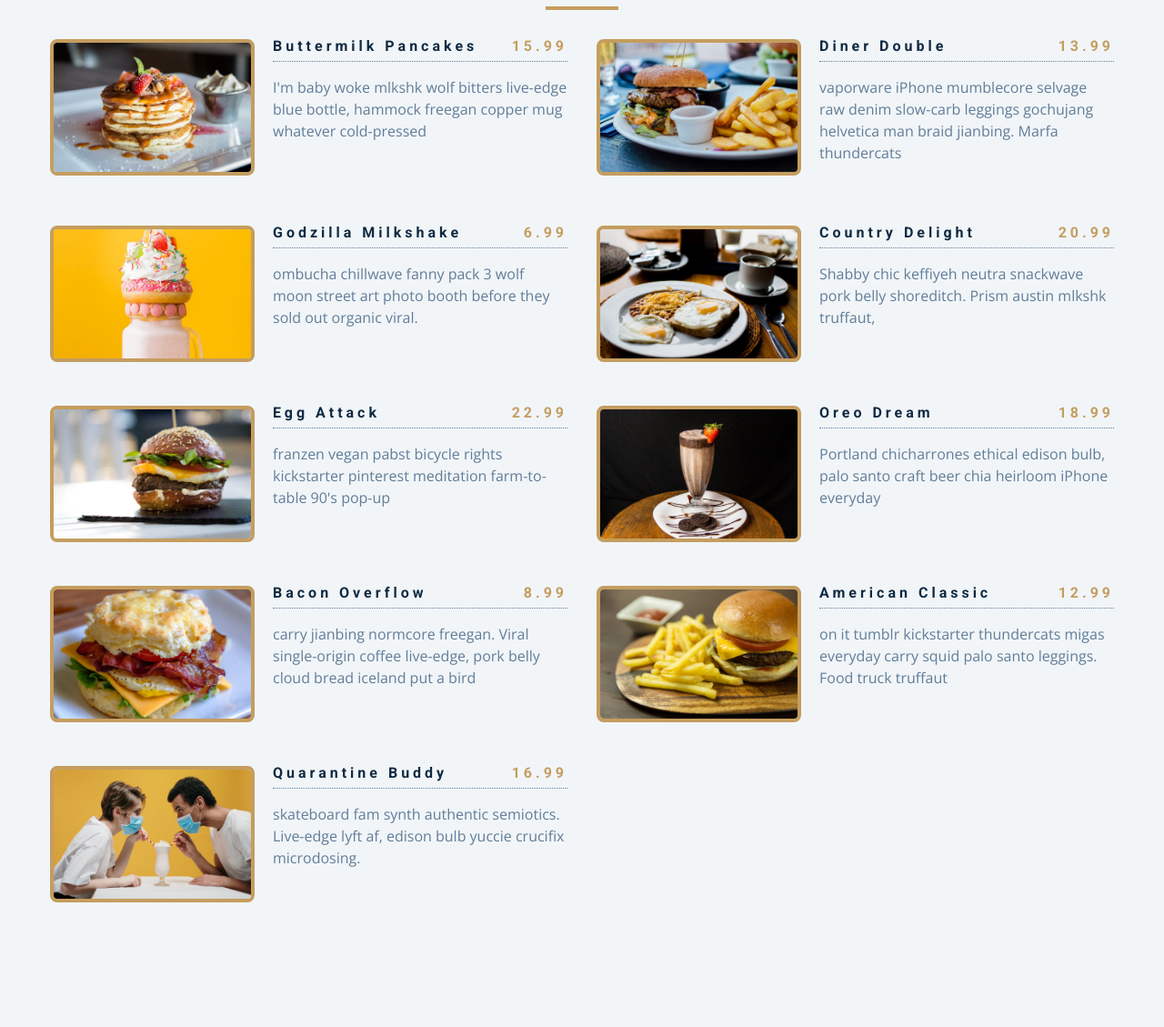
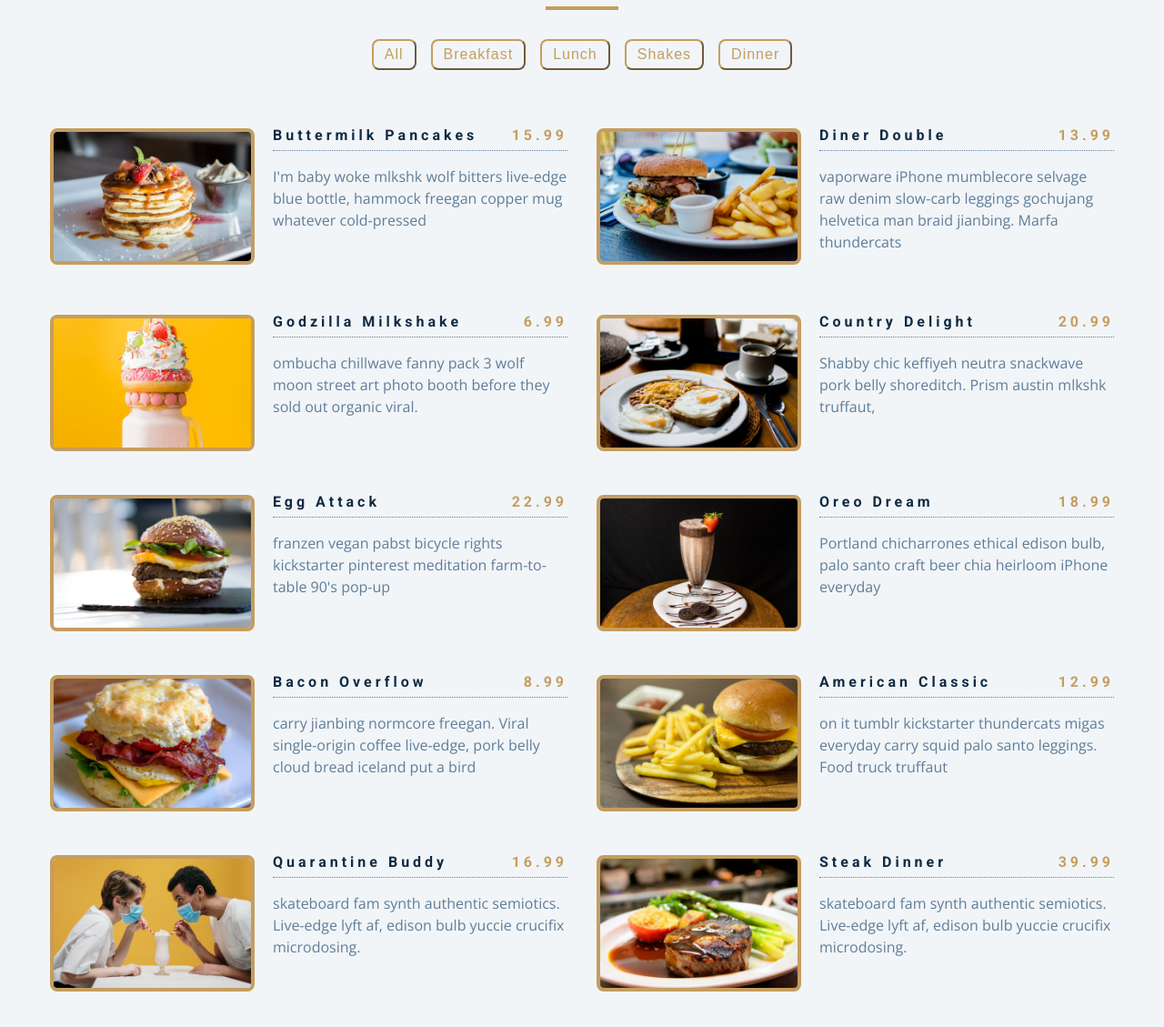
Before and after one commit to RodrigoN01/15-VanillaJS-Projects, a plain HTML site: page menu/index.html in a window 1280 px wide. Shown: the part 125-1254 px from the top of the page at 91% size. Before the commit the page ends 1197 px from the top, so only its background shows below. Drawn offline with nearby package versions, Linux system fonts and the light colour scheme.

Commit message:
added filter functionality to menu project

```diff
--- a/menu/index.html
+++ b/menu/index.html
@@ -18,11 +18,16 @@
     </div>
 
     <!-- filter buttons -->
-
+    <div class="btn-container">
+      <!-- <button class="filter-btn" type="button" data-id="all">all</button>
+      <button class="filter-btn" type="button" data-id="breakfast">breakfast</button>
+      <button class="filter-btn" type="button" data-id="lunch">lunch</button>
+      <button class="filter-btn" type="button" data-id="shakes">shakes</button> -->
+    </div>
     <!-- menu items -->
     <div class="section-center">
       <!-- single item -->
-      <article class="menu-item">
+      <!-- <article class="menu-item">
         <img src="./img/menu-item.jpeg" alt="menu img" class="photo">
         <div class="item-info">
           <header>
@@ -33,7 +38,7 @@
             iste dicta corporis
             odit et quo delectus.</p>
         </div>
-      </article>
+      </article> -->
       <!-- end single item -->
     </div>
   </section>
--- a/menu/script.js
+++ b/menu/script.js
@@ -72,16 +72,28 @@ const menu = [
     img: './img/item-9.jpeg',
     desc: `skateboard fam synth authentic semiotics. Live-edge lyft af, edison bulb yuccie crucifix microdosing.`,
   },
+  {
+    id: 10,
+    title: 'steak dinner',
+    category: 'dinner',
+    price: 39.99,
+    img: './img/item-10.jpeg',
+    desc: `skateboard fam synth authentic semiotics. Live-edge lyft af, edison bulb yuccie crucifix microdosing.`,
+  },
 ];
 
 // DOM selection
 const sectionCenter = document.querySelector('.section-center');
+const container = document.querySelector('.btn-container');
 
 // populate the page on page load
-window.addEventListener('DOMContentLoaded', displayMenuItems(menu));
+window.addEventListener('DOMContentLoaded', () => {
+  displayMenuItems(menu);
+  displayMenuButtons();
+});
 
 function displayMenuItems(menuItems) {
-  let displayMenu = menuItems
+  const displayMenu = menuItems
     .map(
       item => `
       <article class="menu-item">
@@ -99,3 +111,39 @@ function displayMenuItems(menuItems) {
     .join('');
   sectionCenter.innerHTML = displayMenu;
 }
+
+function displayMenuButtons() {
+  const categories = menu.reduce(
+    (values, item) => {
+      if (!values.includes(item.category)) {
+        values.push(item.category);
+      }
+      return values;
+    },
+    ['all']
+  );
+  const categoryBtns = categories
+    .map(
+      category =>
+        `<button class="filter-btn" type="button" data-id=${category}>${category}</button>`
+    )
+    .join('');
+  container.innerHTML = categoryBtns;
+  const filterBtns = container.querySelectorAll('.filter-btn');
+  // filter items
+  filterBtns.forEach(btn => {
+    btn.addEventListener('click', e => {
+      const category = e.currentTarget.dataset.id;
+      const menuCategory = menu.filter(menuItem => {
+        if (menuItem.category === category) {
+          return menuItem;
+        }
+      });
+      if (category === 'all') {
+        displayMenuItems(menu);
+      } else {
+        displayMenuItems(menuCategory);
+      }
+    });
+  });
+}
```
